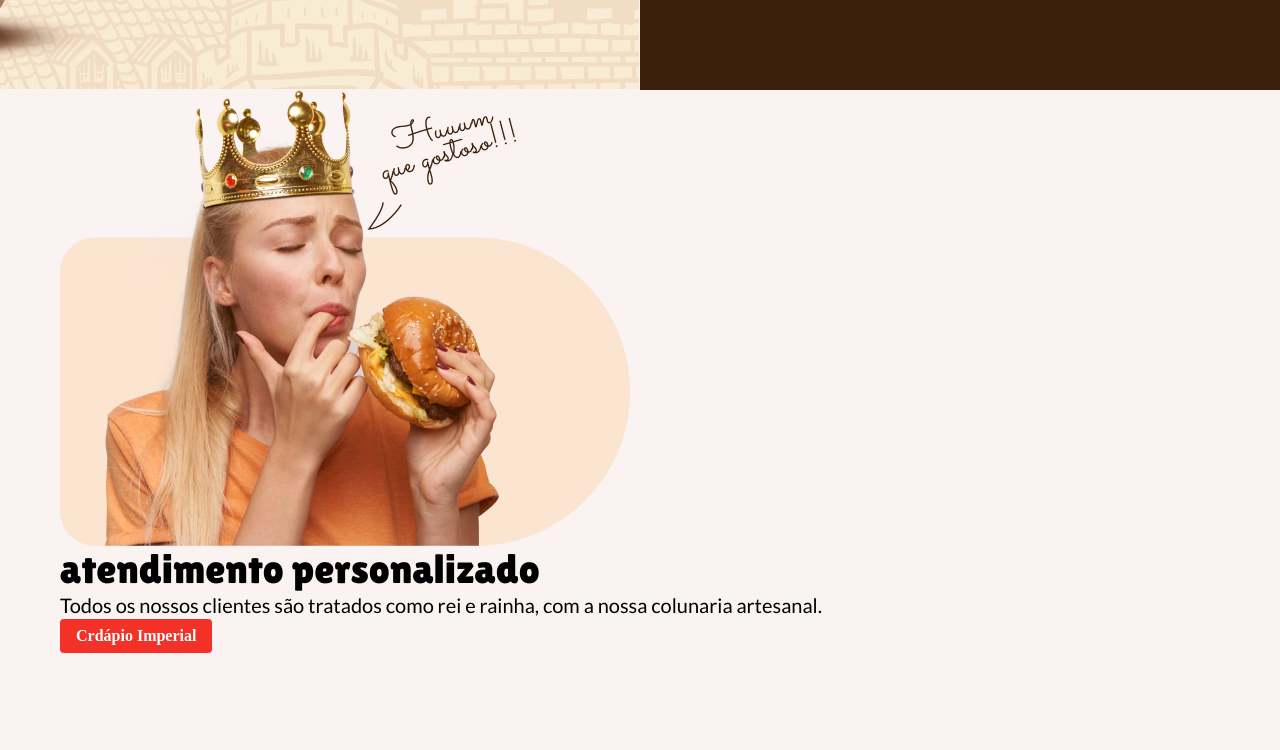
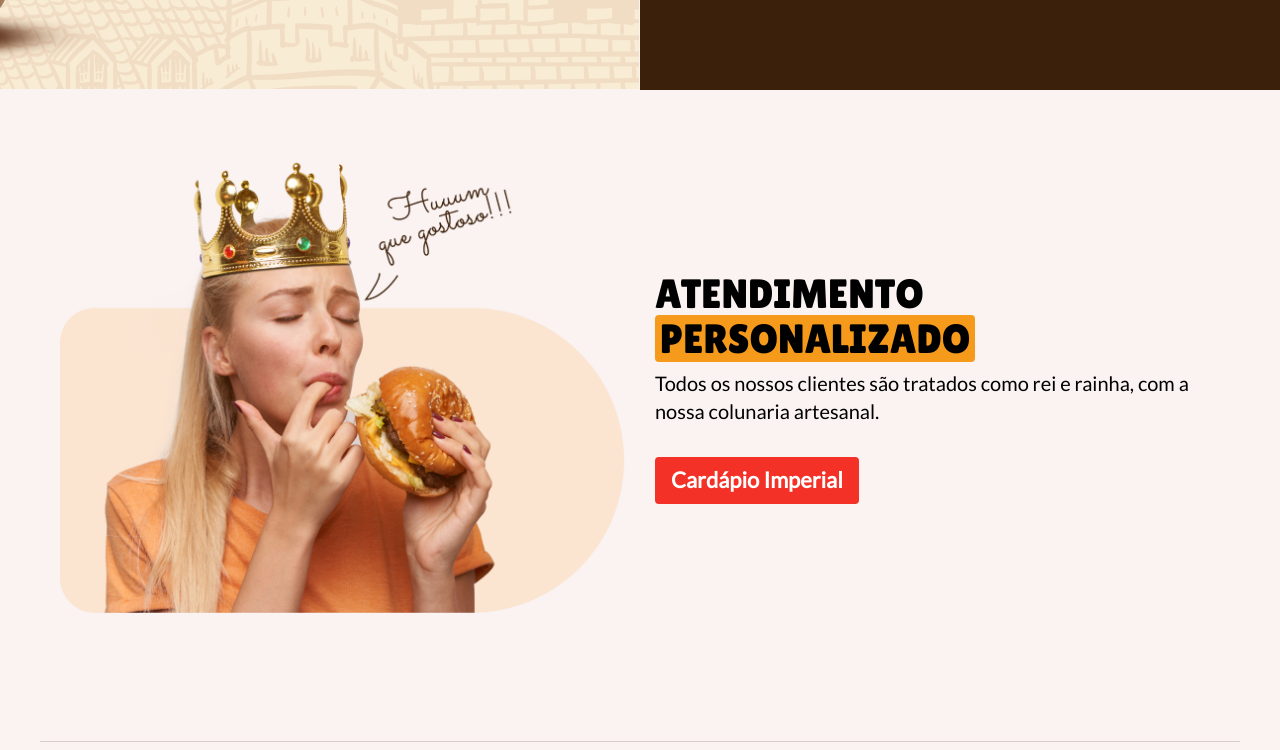
Before and after one commit to andersonwea/empire-burger, a plain HTML site: page index.html in a window 1280 px wide. Shown: the part 1890-2640 px from the top of the page. Drawn offline with Linux system fonts and the light colour scheme.

Commit message:
adjusted service serction styles

```diff
--- a/css/home/service.css
+++ b/css/home/service.css
@@ -0,0 +1,24 @@
+.service {
+  display: grid;
+  grid-template-columns: 1fr 1fr;
+  align-items: center;
+  gap: 30px;
+  padding-top: 72px;
+  padding-bottom: 128px;
+  border-bottom: 1px solid rgba(29, 6, 5, 0.15);
+}
+
+.service-info > h1 {
+  text-transform: uppercase;
+  margin-bottom: 8px;
+}
+
+.service-info > h1 span {
+  background: var(--yellow);
+  padding: 0 5px;
+  border-radius: 4px;
+}
+
+.service-info > a {
+  margin-top: 32px;
+}
--- a/index.html
+++ b/index.html
@@ -188,7 +188,7 @@
     <div class="service-info">
       <h1 class="h1-41 title-black-40">atendimento <span>personalizado</span></h1>
       <p class="t-20 title-black-39">Todos os nossos clientes são tratados como rei e rainha, com a nossa colunaria artesanal.</p>
-      <a href="#to-do" class="btn second">Crdápio Imperial</a>
+      <a href="#to-do" class="btn second t-22">Cardápio Imperial</a>
     </div>
   </article>
 
```
